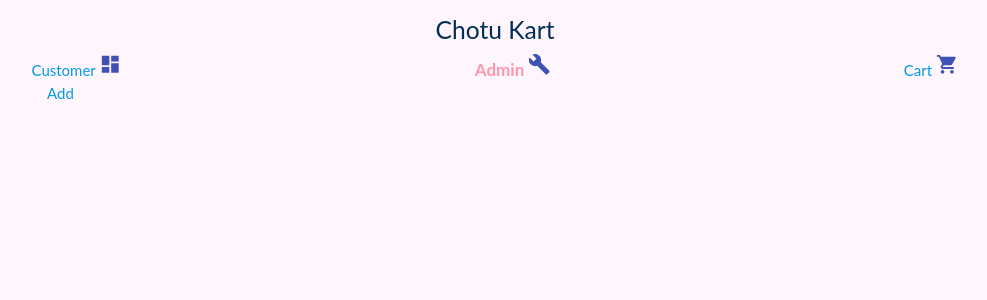
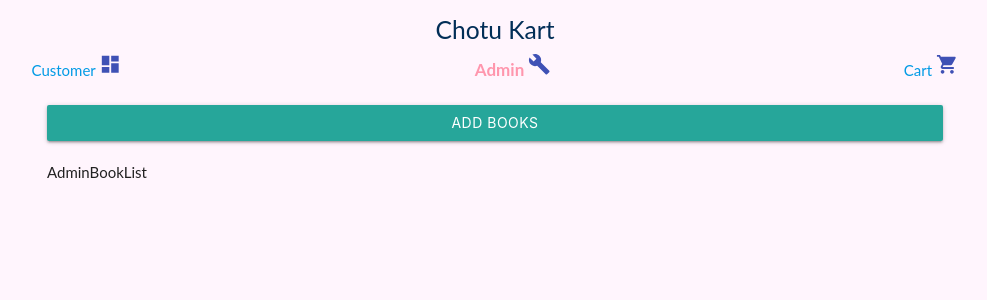
Before and after one commit to poornesh-pH/chotu-kart-react, a React (Create React App) app: page /admin in a window 1280 px wide. Shown: the top 300 px of the page, without its empty margins (145-1132 px from the left). Built offline with nearby package versions, Linux system fonts and the light colour scheme.

Commit message:
2 files modified

```diff
--- a/src/Components/Admin.js
+++ b/src/Components/Admin.js
@@ -7,8 +7,15 @@ export default function Admin(props) {
   console.log(props, 'admin props');
   return (
     <div className="container">
+      <br />
       {/* <Search products={props.products} /> */}
-      <Link to="/add">Add</Link>
+      <div className="row">
+        <Link to="/add">
+          <button className="btn waves-effect waves-light col s12">
+            Add Books
+          </button>
+        </Link>
+      </div>
       <AdminBookList />
     </div>
   );
--- a/src/Components/AdminBookList.js
+++ b/src/Components/AdminBookList.js
@@ -2,7 +2,7 @@ import React from 'react';
 
 const AdminBookList =()=>(
 <div>
-
+<p>AdminBookList</p>
 </div>
 )
 export default AdminBookList;
```
